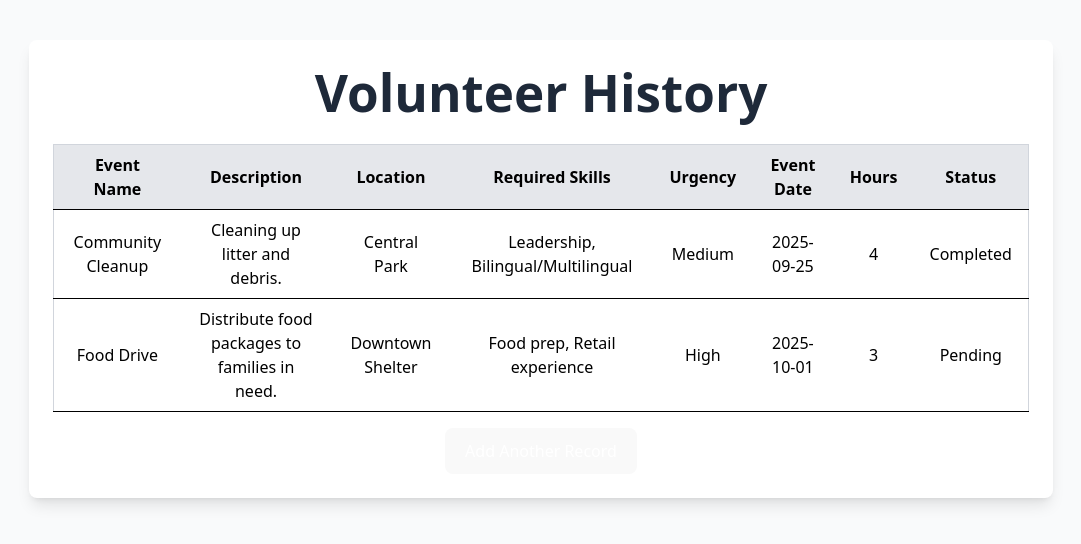
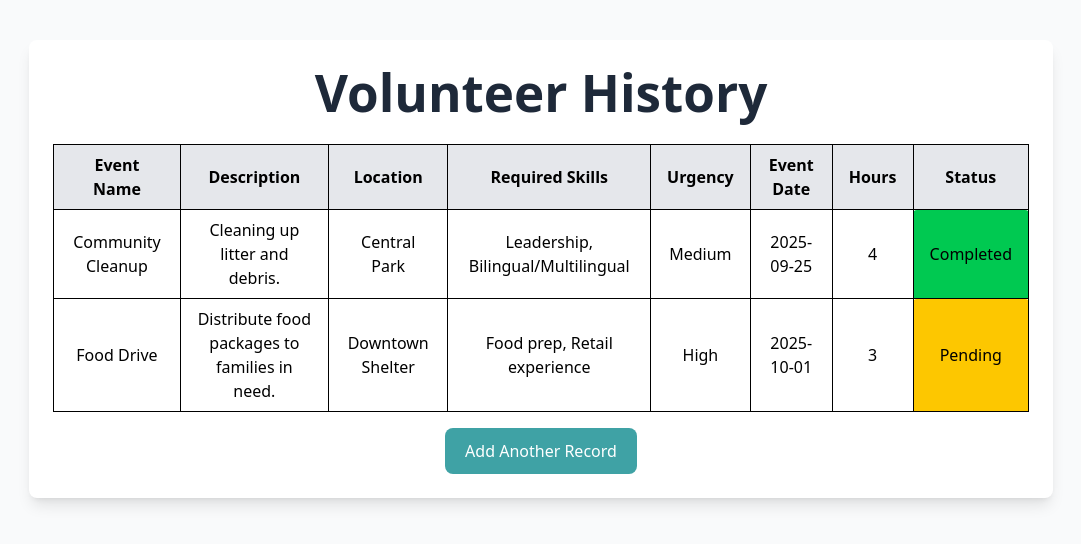
Before and after one commit to T-Sikes/Volunteer_Database_Manager, a React (Vite) app in the folder frontend/: page /volunteer-history in a window 1280 px wide. Shown: the top 544 px of the page, without its empty margins (99-1180 px from the left). Built offline with nearby package versions, Linux system fonts and the light colour scheme.

Commit message:
stylized volunteer form; color coded urgency tab

```diff
--- a/frontend/src/components/VolunteerHistoryForm.jsx
+++ b/frontend/src/components/VolunteerHistoryForm.jsx
@@ -34,7 +34,7 @@ function VolunteerHistoryForm({ submitRecord, closeForm, events = [] }) {
   };
 
   return (
-    <form className="bg-white p-6 rounded-lg shadow-md w-96 flex flex-col space-y-4">
+    <form className="bg-white p-6 rounded-xl shadow-md w-96 flex flex-col space-y-4">
       <h2 className="text-xl font-bold text-center text-gray-800 mb-4">Add Volunteer Record</h2>
 
       {/* Event dropdown */}
@@ -46,7 +46,7 @@ function VolunteerHistoryForm({ submitRecord, closeForm, events = [] }) {
             const event = events.find(ev => ev.name === e.target.value);
             setSelectedEvent(event || null);
           }}
-          className="border-2 rounded-lg border-gray-500 p-2 text-gray-900 bg-white"
+          className="border-2 rounded-xl border-gray-500 p-2 text-gray-900 bg-white"
         >
           <option value="">Select an event</option>
           {events.map(ev => (
@@ -62,7 +62,7 @@ function VolunteerHistoryForm({ submitRecord, closeForm, events = [] }) {
           value={hours}
           onChange={e => setHours(e.target.value)}
           min={0}
-          className="border-2 rounded-lg border-gray-500 p-2 text-gray-900 bg-white"
+          className="border-2 rounded-xl border-gray-500 p-2 text-gray-900 bg-white"
         />
       </div>
 
@@ -71,7 +71,7 @@ function VolunteerHistoryForm({ submitRecord, closeForm, events = [] }) {
         <select
           value={status}
           onChange={e => setStatus(e.target.value)}
-          className="border-2 rounded-lg border-gray-500 p-2 text-gray-900 bg-white"
+          className="border-2 rounded-xl border-gray-500 p-2 text-gray-900 bg-white "
         >
           <option value="">Select status</option>
           {allStatuses.map(s => <option key={s} value={s}>{s}</option>)}
@@ -79,8 +79,20 @@ function VolunteerHistoryForm({ submitRecord, closeForm, events = [] }) {
       </div>
 
       <div className="flex justify-between mt-4">
-        <button onClick={handleSubmit} className="bg-blue-500 text-white px-4 py-2 rounded w-1/2 mr-2">Save</button>
-        <button onClick={closeForm} className="bg-gray-300 px-4 py-2 rounded w-1/2 ml-2">Cancel</button>
+        <button onClick={handleSubmit}
+        style={{ backgroundColor: '#3fa2a5', color: 'white' }}
+        onMouseEnter={e => { e.currentTarget.style.backgroundColor = 'black' }}
+        onMouseLeave={e => { e.currentTarget.style.backgroundColor = '#3fa2a5' }}
+        className="bg-blue-500 text-white px-4 py-2 rounded w-1/2 mr-2">
+        Save
+        </button>
+        <button onClick={closeForm}
+        style={{ backgroundColor: '#3fa2a5', color: 'white' }}
+        onMouseEnter={e => { e.currentTarget.style.backgroundColor = 'black' }}
+        onMouseLeave={e => { e.currentTarget.style.backgroundColor = '#3fa2a5' }}
+        className="bg-black px-4 py-2 rounded w-1/2 ml-2">
+          Cancel
+        </button>
       </div>
     </form>
   );
--- a/frontend/src/pages/VolunteerHistory.jsx
+++ b/frontend/src/pages/VolunteerHistory.jsx
@@ -46,7 +46,7 @@ useEffect(() => {
   return (
     <>
       {showForm ? (
-        <div className="flex justify-center items-start min-h-screen w-screen bg-gray-50 py-10">
+        <div className="flex justify-center items-start min-h-screen w-screen bg-gray py-10">
           <VolunteerHistoryForm
             submitRecord={submitRecord}
             closeForm={toggleForm}
@@ -61,27 +61,32 @@ useEffect(() => {
               <table className="min-w-full border border-gray-300">
                 <thead className="bg-gray-200">
                   <tr>
-                    <th className="py-2 px-4 border-b text-black">Event Name</th>
-                    <th className="py-2 px-4 border-b text-black">Description</th>
-                    <th className="py-2 px-4 border-b text-black">Location</th>
-                    <th className="py-2 px-4 border-b text-black">Required Skills</th>
-                    <th className="py-2 px-4 border-b text-black">Urgency</th>
-                    <th className="py-2 px-4 border-b text-black">Event Date</th>
-                    <th className="py-2 px-4 border-b text-black">Hours</th>
-                    <th className="py-2 px-4 border-b text-black">Status</th>
+                    <th className="py-2 px-4 border text-black">Event Name</th>
+                    <th className="py-2 px-4 border text-black">Description</th>
+                    <th className="py-2 px-4 border text-black">Location</th>
+                    <th className="py-2 px-4 border text-black">Required Skills</th>
+                    <th className="py-2 px-4 border text-black">Urgency</th>
+                    <th className="py-2 px-4 border text-black">Event Date</th>
+                    <th className="py-2 px-4 border text-black">Hours</th>
+                    <th className="py-2 px-4 border text-black">Status</th>
                   </tr>
                 </thead>
                 <tbody>
                   {historyData.map((record, index) => (
                     <tr key={index} className="text-center">
-                      <td className="py-2 px-4 border-b text-black">{record.eventName}</td>
-                      <td className="py-2 px-4 border-b text-black">{record.description}</td>
-                      <td className="py-2 px-4 border-b text-black">{record.location}</td>
-                      <td className="py-2 px-4 border-b text-black">{record.requiredSkills.join(", ")}</td>
-                      <td className="py-2 px-4 border-b text-black">{record.urgency}</td>
-                      <td className="py-2 px-4 border-b text-black">{record.eventDate}</td>
-                      <td className="py-2 px-4 border-b text-black">{record.hours}</td>
-                      <td className="py-2 px-4 border-b text-black">{record.status}</td>
+                      <td className="py-2 px-4 border text-black">{record.eventName}</td>
+                      <td className="py-2 px-4 border text-black">{record.description}</td>
+                      <td className="py-2 px-4 border text-black">{record.location}</td>
+                      <td className="py-2 px-4 border text-black">{record.requiredSkills.join(", ")}</td>
+                      <td className="py-2 px-4 border text-black">{record.urgency}</td>
+                      <td className="py-2 px-4 border text-black">{record.eventDate}</td>
+                      <td className="py-2 px-4 border text-black">{record.hours}</td>
+                      <td  className={`py-2 px-4 border text-black rounded ${
+                        record.status === "Completed" ? "bg-green-500" :
+                        record.status === "Pending" ? "bg-yellow-400" :
+                        record.status === "Cancelled" ? "bg-red-500" :
+                        "bg-gray-300"
+                        }`}>{record.status}</td>
                     </tr>
                   ))}
                 </tbody>
@@ -89,7 +94,10 @@ useEffect(() => {
             </div>
             <button
               onClick={toggleForm}
-              className="bg-blue-500 text-white px-4 py-2 rounded mt-4 block mx-auto"
+              style = {{backgroundColor: '#3fa2a5'}}
+              onMouseEnter={e => { e.currentTarget.style.backgroundColor = 'black' }}
+              onMouseLeave={e => { e.currentTarget.style.backgroundColor = '#3fa2a5' }}
+              className="bg-blue-500 text-white px-4 py-2 rounded-xl mt-4 block mx-auto"
             >
               Add Another Record
             </button>
```
